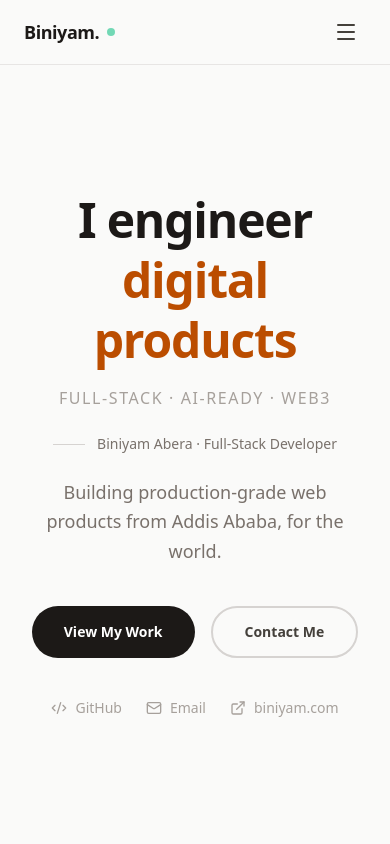
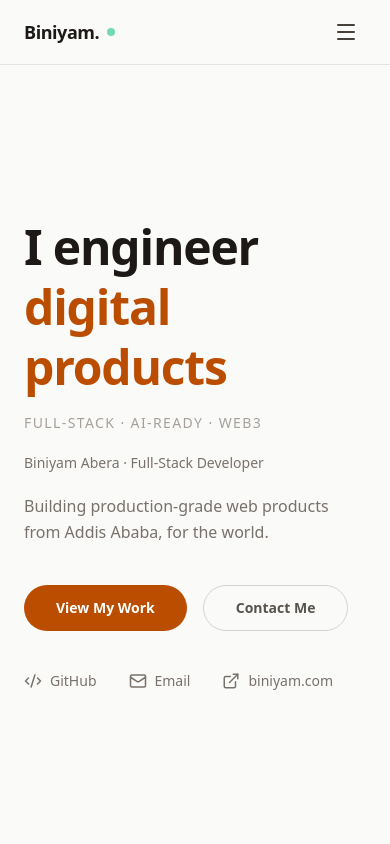
Before and after one commit to binicode/biniyam-portfolio, a Next.js app: page / in a window 390 px wide. Shown: the top 844 px of the page. Built offline with nearby package versions, Linux system fonts and the light colour scheme.

Commit message:
fix: improve Hero social links, CTAs, and remove mobile centering

```diff
--- a/src/components/sections/Hero.tsx
+++ b/src/components/sections/Hero.tsx
@@ -24,7 +24,7 @@ export default function Hero() {
             <div className="max-w-6xl mx-auto w-full grid grid-cols-1 lg:grid-cols-2 gap-12 items-center">
 
                 {/* Left — Content */}
-                <div className="flex flex-col items-center text-center lg:items-start lg:text-left">
+                <div className="flex flex-col items-start">
 
                     {/* Main Phrase */}
                     <motion.h1
@@ -46,24 +46,21 @@ export default function Hero() {
                         initial="hidden"
                         animate="visible"
                         custom={0.1}
-                        className="text-base font-medium text-stone-400 dark:text-gray-500 tracking-widest uppercase mb-6"
+                        className="text-sm font-medium text-stone-400 dark:text-gray-500 tracking-widest uppercase mb-5"
                     >
                         Full-stack · AI-ready · Web3
                     </motion.p>
 
                     {/* Name + Title */}
-                    <motion.div
+                    <motion.p
                         variants={fadeUpVariant}
                         initial="hidden"
                         animate="visible"
                         custom={0.2}
-                        className="flex items-center gap-3 mb-6"
+                        className="text-sm font-medium text-stone-500 dark:text-gray-400 mb-5"
                     >
-                        <div className="w-8 h-px bg-stone-300 dark:bg-gray-600" />
-                        <span className="text-sm font-medium text-stone-500 dark:text-gray-400">
-                            {portfolioData.name} · {portfolioData.title}
-                        </span>
-                    </motion.div>
+                        {portfolioData.name} · {portfolioData.title}
+                    </motion.p>
 
                     {/* Tagline */}
                     <motion.p
@@ -71,7 +68,7 @@ export default function Hero() {
                         initial="hidden"
                         animate="visible"
                         custom={0.3}
-                        className="text-lg text-stone-500 dark:text-gray-400 leading-relaxed mb-10 max-w-lg"
+                        className="text-base text-stone-500 dark:text-gray-400 leading-relaxed mb-10 max-w-lg"
                     >
                         {portfolioData.tagline}
                     </motion.p>
@@ -86,13 +83,13 @@ export default function Hero() {
                     >
                         <button
                             onClick={() => document.getElementById("projects")?.scrollIntoView({ behavior: "smooth" })}
-                            className="px-8 py-3.5 rounded-full font-semibold text-sm transition-all bg-stone-900 dark:bg-cyan-500 text-white dark:text-gray-950 hover:bg-stone-700 dark:hover:bg-cyan-400 hover:scale-105 cursor-pointer"
+                            className="px-8 py-3 rounded-full font-semibold text-sm transition-all bg-amber-700 dark:bg-cyan-500 text-white dark:text-gray-950 hover:bg-amber-800 dark:hover:bg-cyan-400 hover:scale-105 cursor-pointer"
                         >
                             View My Work
                         </button>
                         <button
                             onClick={() => document.getElementById("contact")?.scrollIntoView({ behavior: "smooth" })}
-                            className="px-8 py-3.5 rounded-full font-semibold text-sm transition-all border-2 border-stone-300 dark:border-gray-700 text-stone-700 dark:text-gray-300 hover:border-stone-900 dark:hover:border-white hover:text-stone-900 dark:hover:text-white hover:scale-105 cursor-pointer"
+                            className="px-8 py-3 rounded-full font-semibold text-sm transition-all border border-stone-300 dark:border-gray-700 text-stone-600 dark:text-gray-300 hover:border-amber-700 dark:hover:border-cyan-400 hover:text-amber-700 dark:hover:text-cyan-400 cursor-pointer"
                         >
                             Contact Me
                         </button>
@@ -104,24 +101,24 @@ export default function Hero() {
                         initial="hidden"
                         animate="visible"
                         custom={0.5}
-                        className="flex items-center gap-6"
+                        className="flex items-center gap-8"
                     >
 
                         <a href={portfolioData.github}
                             target="_blank"
                             rel="noopener noreferrer"
                             aria-label="Visit Biniyam's GitHub profile"
-                            className="flex items-center gap-2 text-stone-400 dark:text-gray-500 hover:text-stone-900 dark:hover:text-white transition-colors text-sm"
+                            className="flex items-center gap-2 text-stone-500 dark:text-gray-400 hover:text-amber-700 dark:hover:text-cyan-400 transition-colors text-sm font-medium"
                         >
-                            <Code2 size={16} aria-hidden="true" />
+                            <Code2 size={18} aria-hidden="true" />
                             GitHub
                         </a>
 
                         <a href={`mailto:${portfolioData.email}`}
                             aria-label="Send Biniyam an email"
-                            className="flex items-center gap-2 text-stone-400 dark:text-gray-500 hover:text-stone-900 dark:hover:text-white transition-colors text-sm"
+                            className="flex items-center gap-2 text-stone-500 dark:text-gray-400 hover:text-amber-700 dark:hover:text-cyan-400 transition-colors text-sm font-medium"
                         >
-                            <Mail size={16} aria-hidden="true" />
+                            <Mail size={18} aria-hidden="true" />
                             Email
                         </a>
 
@@ -129,9 +126,9 @@ export default function Hero() {
                             target="_blank"
                             rel="noopener noreferrer"
                             aria-label="Visit Biniyam's website"
-                            className="flex items-center gap-2 text-stone-400 dark:text-gray-500 hover:text-stone-900 dark:hover:text-white transition-colors text-sm"
+                            className="flex items-center gap-2 text-stone-500 dark:text-gray-400 hover:text-amber-700 dark:hover:text-cyan-400 transition-colors text-sm font-medium"
                         >
-                            <ExternalLink size={16} aria-hidden="true" />
+                            <ExternalLink size={18} aria-hidden="true" />
                             biniyam.com
                         </a>
                     </motion.div>
@@ -146,22 +143,14 @@ export default function Hero() {
                     className="hidden lg:flex items-center justify-center"
                 >
                     <div className="relative">
-
-                        {/* Glow */}
                         <div className="absolute inset-0 rounded-2xl bg-amber-400/20 dark:bg-cyan-400/20 blur-2xl scale-110" />
-
-                        {/* Terminal Card */}
                         <div className="relative bg-gray-950 dark:bg-gray-900 rounded-2xl border border-gray-800 p-6 w-80 shadow-2xl">
-
-                            {/* Terminal Header */}
                             <div className="flex items-center gap-2 mb-5">
                                 <div className="w-3 h-3 rounded-full bg-red-500/80" />
                                 <div className="w-3 h-3 rounded-full bg-yellow-500/80" />
                                 <div className="w-3 h-3 rounded-full bg-green-500/80" />
                                 <span className="ml-2 text-xs text-gray-500 font-mono">portfolio.ts</span>
                             </div>
-
-                            {/* Code */}
                             <div className="font-mono text-sm leading-7">
                                 {codeLines.map((line, i) => (
                                     <div key={i}>
@@ -174,7 +163,6 @@ export default function Hero() {
                                     <span className="inline-block w-2 h-4 bg-cyan-400 animate-pulse" />
                                 </div>
                             </div>
-
                         </div>
                     </div>
                 </motion.div>
```
